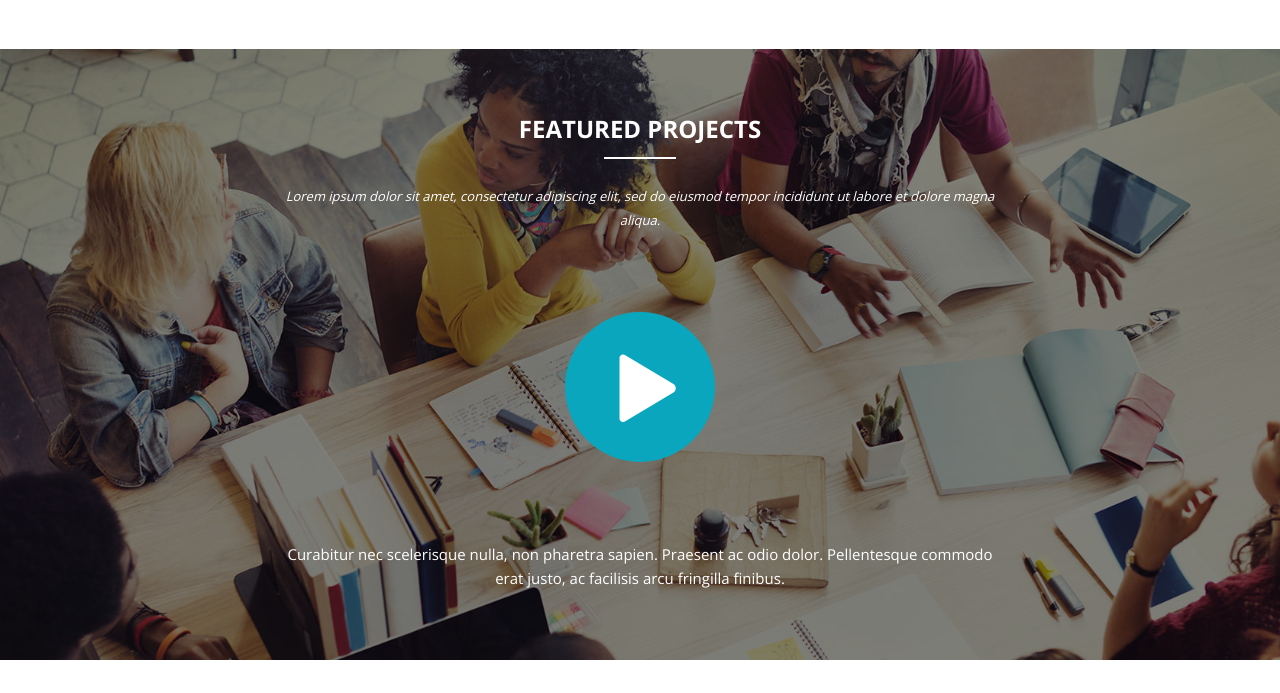
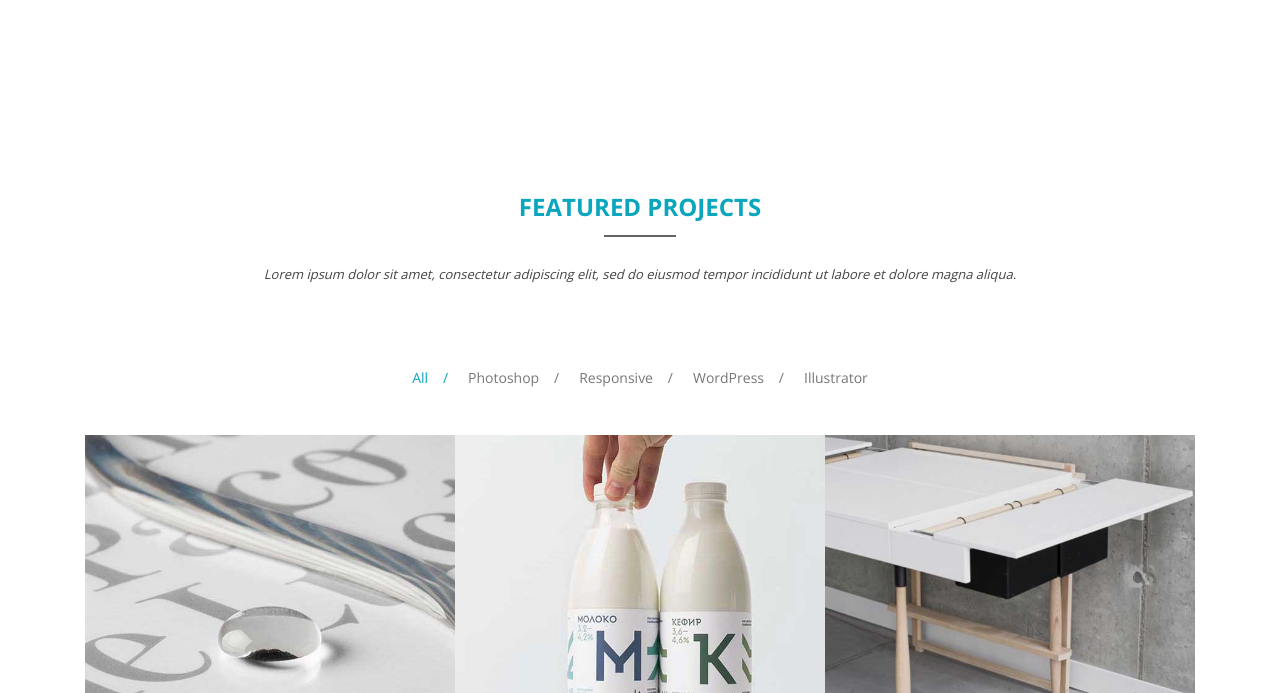
Before and after one commit to AlmondJuiceGr/TechnicianX.github.io, a plain HTML site: page index.html in a window 1280 px wide. Shown: the part 3338-4031 px from the top of the page. Drawn offline with nearby package versions, Linux system fonts and the light colour scheme; files whose address does not match are found by name.

Commit message:
/origin/main

```diff
--- a/index.html
+++ b/index.html
@@ -350,7 +350,7 @@
 	</section>
 	<!-- end Service section -->
 
-	<section class="video-bg">
+	<!--<section class="video-bg">
 		<div class="overlay"></div>
 		<div class="container">
 			<div class="row">
@@ -384,7 +384,7 @@
 				</div>
 			</div>
 		</div>
-	</section>
+	</section> -->
 
 	<!-- portfolio section -->
 	<section id="portfolio">
@@ -499,7 +499,7 @@
 	</section>
 	<!-- end portfolio section -->
 
-	<!-- Testimonial section -->
+	<!-- Testimonial section
 	<section id="testimonials" class="parallax">
 		<div class="container">
 			<div class="row">
@@ -546,7 +546,7 @@
 			</div>
 		</div>
 	</section>
-	<!-- end Testimonial section -->
+	 end Testimonial section -->
 
 
 
```
Also changed, not shown: images/prototype.jpg.
